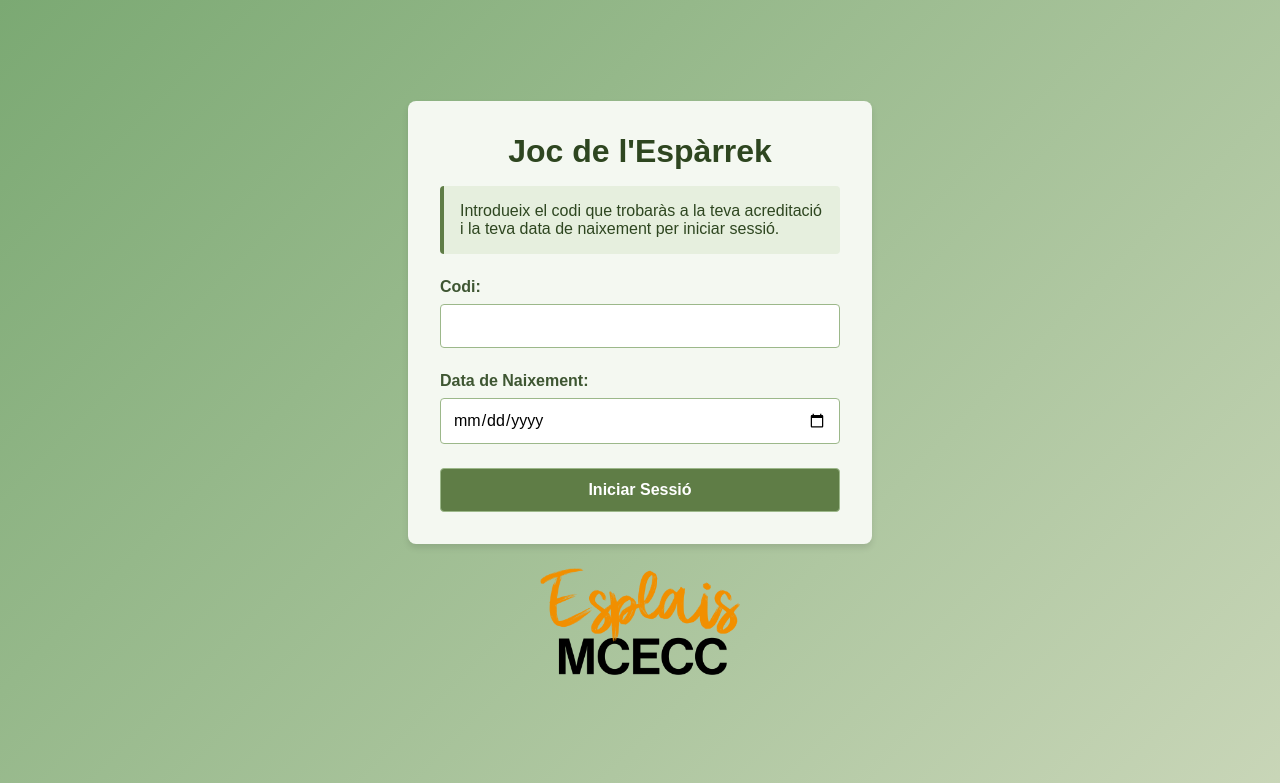
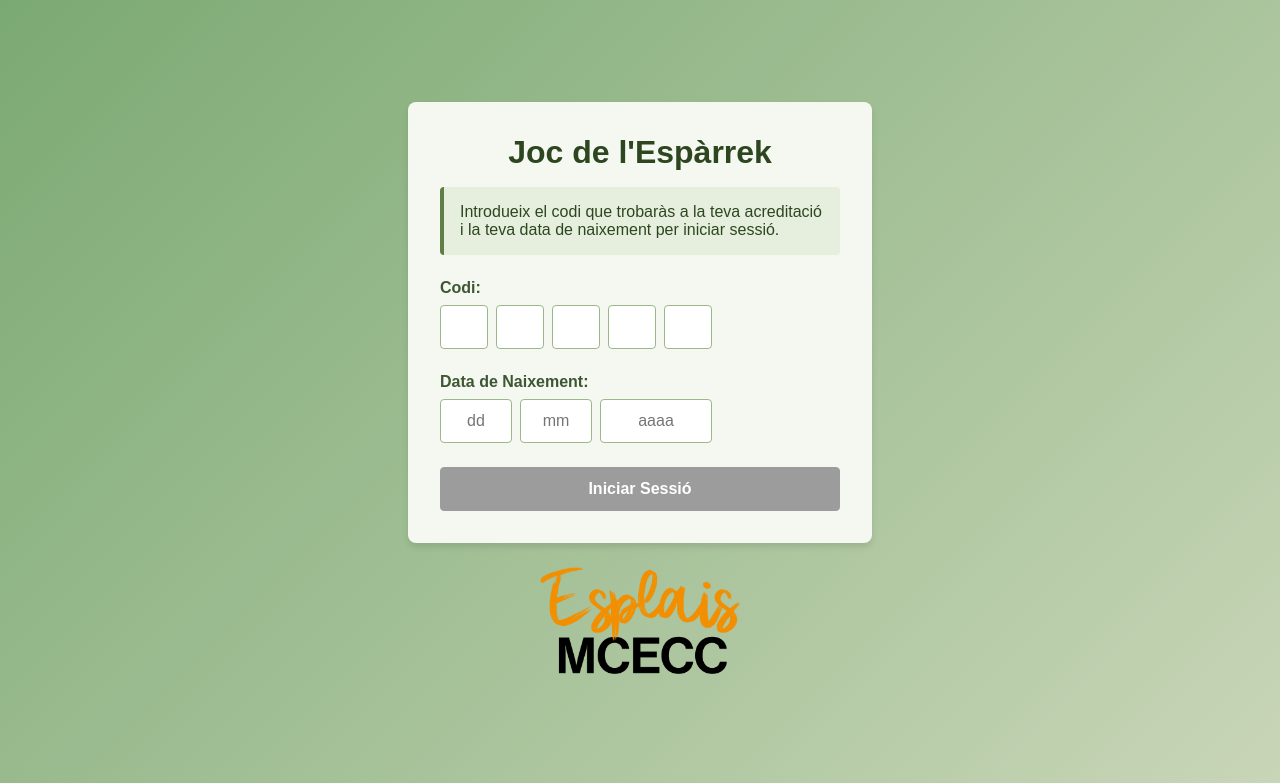
Before and after one commit to pauantonio/joc-assassi-skallots, a Django app: page / in a window 1280 px wide. Shown: the top 783 px of the page. Run offline with Django 5.2, Linux system fonts and the light colour scheme.

Commit message:
Enhance login form with separate inputs for code and birth date, including validation and improved styling

```diff
--- a/joc/static/css/login.css
+++ b/joc/static/css/login.css
@@ -13,25 +13,43 @@ label {
     color: #3e5632;
 }
 
-input[type="text"], input[type="date"], button {
-    width: 100%;
+input[type="number"] {
     padding: 0.75rem;
     border: 1px solid #9cb88a;
     border-radius: 4px;
     font-size: 1rem;
     box-sizing: border-box;
     transition: border-color 0.3s;
-    font-family: Arial, sans-serif;
 }
 
-input[type="text"]:focus, input[type="date"]:focus {
+input[type="number"]:focus {
     border-color: #5f7d46;
     outline: none;
     box-shadow: 0 0 0 3px rgba(106, 154, 225, 0.3);
 }
 
+input[type="number"]::-webkit-outer-spin-button,
+input[type="number"]::-webkit-inner-spin-button {
+    -webkit-appearance: none;
+}
+
 input[type="hidden"] {
     display: none;
+}
+
+button {
+    padding: 0.75rem;
+    width: 100%;
+    border: 1px solid #5f7d46;
+}
+
+button:focus {
+    outline: none;
+    box-shadow: 0 0 0 3px rgba(106, 154, 225, 0.3);
+}
+
+button:disabled {
+    border-color: #9c9c9c;
 }
 
 p.message {
@@ -52,3 +70,22 @@ p.message {
         color: #721c24;
     }
 }
+
+.code-inputs, .birth-date-inputs {
+    display: flex;
+    gap: 0.5rem;
+}
+
+.code-inputs input {
+    width: 3rem;
+    text-align: center;
+}
+
+.birth-date-inputs input {
+    width: 4.5rem;
+    text-align: center;
+
+    &#birth-date-input-3 {
+        width: 7rem;
+    }
+}
--- a/joc/templates/login.html
+++ b/joc/templates/login.html
@@ -5,7 +5,7 @@
     <script src="{% static 'js/login.js' %}" defer></script>
 </head>
 <body>
-    <form method="post" class="container">
+    <form method="post" class="container" id="login-form">
         <h1>Joc de l'Espàrrek</h1>
         <p class="message" id="login-info">Introdueix el codi que trobaràs a la teva acreditació i la teva data de naixement per iniciar sessió.</p>
         {% if form.non_field_errors %}
@@ -13,12 +13,24 @@
         {% endif %}
         {% csrf_token %}
         <div>
-            <label for="{{ form.code.id_for_label }}">Codi:</label>
-            {{ form.code }}
+            <label for="code-input-1">Codi:</label>
+            <div class="code-inputs">
+                <input type="number" id="code-input-1" maxlength="1" value="{{ form.code.value|default_if_none:''|slice:":1" }}">
+                <input type="number" id="code-input-2" maxlength="1" value="{{ form.code.value|default_if_none:''|slice:"1:2" }}">
+                <input type="number" id="code-input-3" maxlength="1" value="{{ form.code.value|default_if_none:''|slice:"2:3" }}">
+                <input type="number" id="code-input-4" maxlength="1" value="{{ form.code.value|default_if_none:''|slice:"3:4" }}">
+                <input type="number" id="code-input-5" maxlength="1" value="{{ form.code.value|default_if_none:''|slice:"4:5" }}">
+            </div>
+            <input type="hidden" name="code" id="code" value="{{ form.code.value|default_if_none:'' }}">
         </div>
         <div>
-            <label for="{{ form.birth_date.id_for_label }}">Data de Naixement:</label>
-            {{ form.birth_date }}
+            <label for="birth-date-input-1">Data de Naixement:</label>
+            <div class="birth-date-inputs">
+                <input type="number" id="birth-date-input-1" maxlength="2" placeholder="dd">
+                <input type="number" id="birth-date-input-2" maxlength="2" placeholder="mm">
+                <input type="number" id="birth-date-input-3" maxlength="4" placeholder="aaaa">
+            </div>
+            <input type="hidden" name="birth_date" id="birth_date" value="{{ form.birth_date.value|default_if_none:'' }}">
         </div>
         <input type="hidden" name="session_cookie" id="session_cookie">
         <button type="submit">Iniciar Sessió</button>
```
Also changed, not shown: joc/static/js/login.js (+105 -0 lines).
